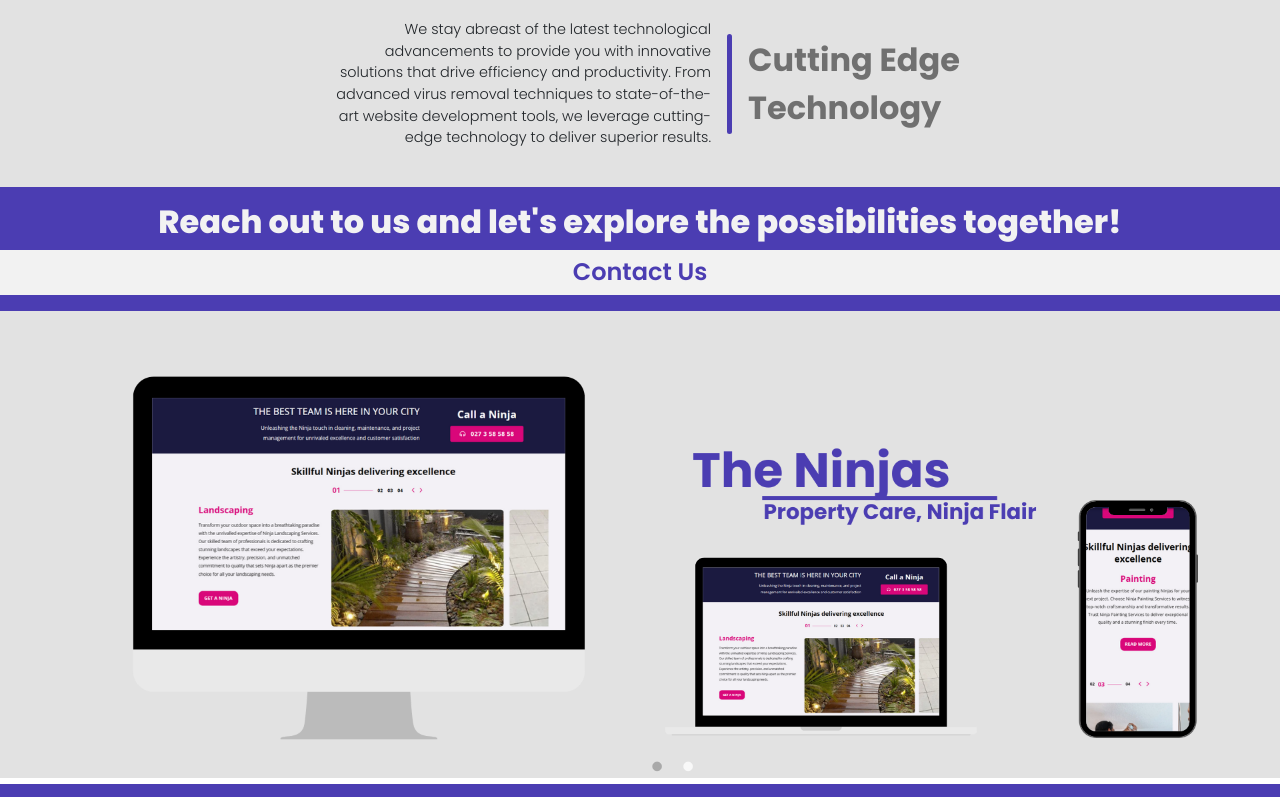
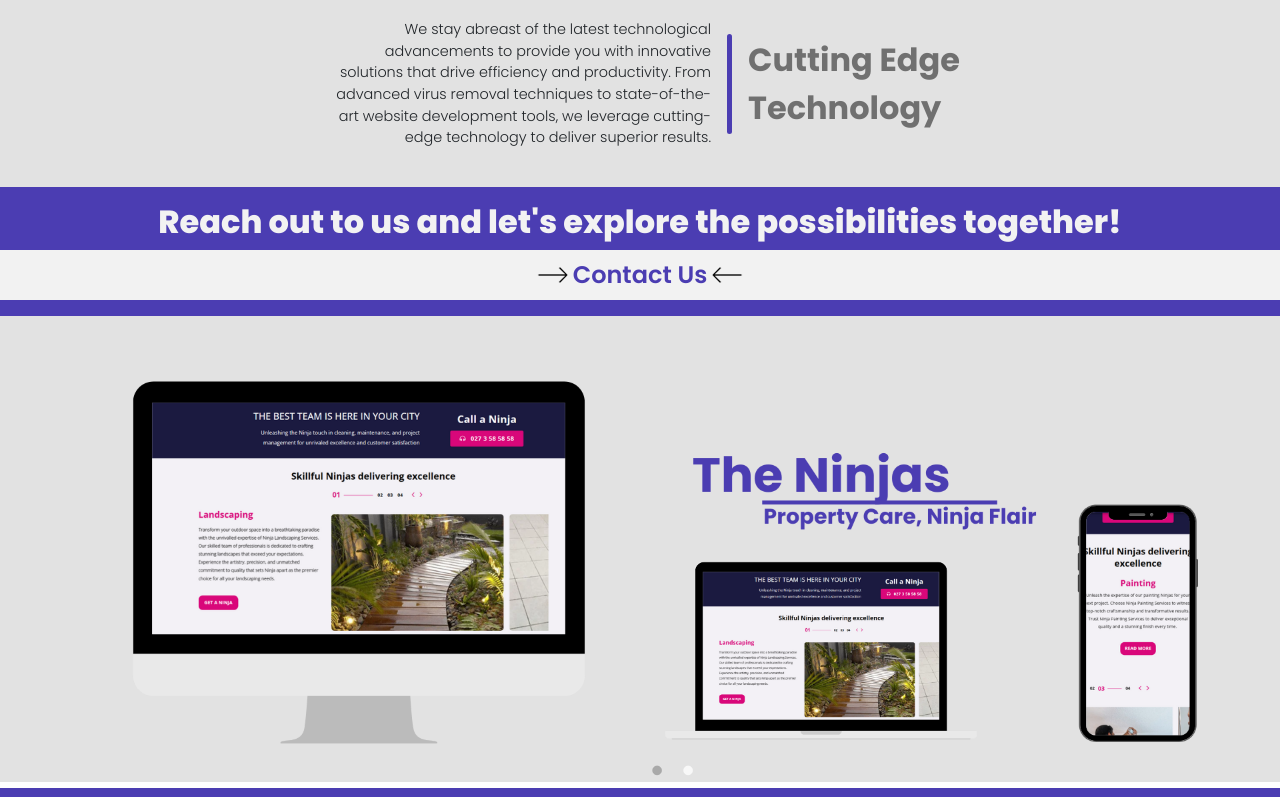
Before and after one commit to baayesh/TechMe, a React (Create React App) app: page / in a window 1280 px wide. Shown: the part 1919-2716 px from the top of the page. Built offline with nearby package versions, Linux system fonts and the light colour scheme; a web font is replaced by a local one.

Commit message:
add two arrows to the contact us section

```diff
--- a/src/pages/Home/Contact Us/ContactUs.css
+++ b/src/pages/Home/Contact Us/ContactUs.css
@@ -1,40 +1,72 @@
-.hm-cus-mdiv{
+.hm-cus-mdiv {
   padding-top: 2%;
   padding-bottom: 2%;
   background-color: #4b3db2;
   padding: 1em 0em;
-
 }
 
-.hm-cus-mlink{
+.hm-cus-mlink {
   text-decoration: none;
 }
 
-.hm-cus-mdiv p{
+.hm-cus-mdiv p {
   font-family: Poppins;
   font-weight: 600;
-    color:#4b3db2;
+  color: #4b3db2;
   font-size: 1.5rem;
   transition: color 0.5s ease;
   margin-bottom: 0;
   text-decoration: none;
-    background-color: #f2f2f2;
+
   padding: 0.2em 0em;
-
 }
 
-.hm-cus-mdiv h3{
+.hm-cus-mdiv h3 {
   font-family: Poppins, sans-serif;
   color: #f2f2f2;
   font-size: 2rem;
   font-weight: 800;
+}
 
+.hm-cus-button {
+  display: flex;
+  justify-content: center;
+  align-items: center;
+  background-color: #f2f2f2;
+  gap: 0.4em;
 }
-.hm-cus-mdiv p:hover{
+
+.hm-cus-left-arrow{
+  animation: hm-cus-arrow-left 1.2s infinite alternate;
+}
+
+.hm-cus-right-arrow{
+  animation: hm-cus-arrow-right 1.2s infinite alternate;
+}
+.hm-cus-mdiv p:hover {
   font-family: Poppins;
   font-weight: 900;
   font-size: 1.5rem;
   cursor: pointer;
   text-decoration: underline;
+}
 
+/* Animarions */
+@keyframes hm-cus-arrow-left {
+  from {
+    transform: translateX(-20px) rotate(90deg);
   }
+  to {
+    transform: translateX(12px) rotate(90deg);
+  }
+}
+
+
+@keyframes hm-cus-arrow-right {
+    from {
+      transform: translateX(20px) rotate(270deg);
+    }
+    to {
+      transform: translateX(-12px) rotate(270deg);
+    }
+  }
--- a/src/pages/Home/Contact Us/ContactUs.jsx
+++ b/src/pages/Home/Contact Us/ContactUs.jsx
@@ -8,10 +8,78 @@ const ContactUs = () => {
     <div>
       <div className="hm-cus-mdiv">
         <h3>Reach out to us and let's explore the possibilities together!</h3>
+        <div className="hm-cus-button">
+          <div>
+            <svg
+              width="50px"
+              height="50px"
+              viewBox="-2.4 -2.4 28.80 28.80"
+              fill="none"
+              className="hm-cus-left-arrow"
+              xmlns="http://www.w3.org/2000/svg"
+              transform="rotate(90)"
+              stroke="#000000"
+              id="Ayesh"
+            >
+              <g stroke-width="0" />
 
-        <Link to="/contact-us" className="hm-cus-mlink">
-          <p>Contact Us</p>
-        </Link>
+              <g
+                stroke-linecap="round"
+                stroke-linejoin="round"
+                stroke="#000000"
+                stroke-width="0.048"
+                id="Ayesh"
+              />
+
+              <g>
+                {" "}
+                <path
+                  d="M12 4V20M12 4L8 8M12 4L16 8"
+                  stroke="#000000"
+                  stroke-width="0.768"
+                  stroke-linecap="round"
+                  stroke-linejoin="round"
+                  id="Ayesh"
+                />{" "}
+              </g>
+            </svg>
+          </div>
+          <Link to="/contact-us" className="hm-cus-mlink">
+            <p>Contact Us</p>
+          </Link>
+          <div>
+            <svg
+              width="50px"
+              height="50px"
+              viewBox="-2.4 -2.4 28.80 28.80"
+              fill="none"
+              className="hm-cus-right-arrow"
+              xmlns="http://www.w3.org/2000/svg"
+              transform="rotate(270)"
+              stroke="#000000"
+            >
+              <g stroke-width="0" />
+
+              <g
+                stroke-linecap="round"
+                stroke-linejoin="round"
+                stroke="#000000"
+                stroke-width="0.048"
+              />
+
+              <g>
+                {" "}
+                <path
+                  d="M12 4V20M12 4L8 8M12 4L16 8"
+                  stroke="#000000"
+                  stroke-width="0.768"
+                  stroke-linecap="round"
+                  stroke-linejoin="round"
+                />{" "}
+              </g>
+            </svg>
+          </div>
+        </div>
       </div>
     </div>
   );
--- a/src/pages/Home/Hero/Hero.jsx
+++ b/src/pages/Home/Hero/Hero.jsx
@@ -9,8 +9,8 @@ const Hero = () => {
   const settings = {
     dots: true,
     fade: true,
-    autoplay: false,
-    autoplaySpeed: 7000,
+    autoplay: true,
+    autoplaySpeed: 5000,
     speed: 700,
     slidesToShow: 1,
     slidesToScroll: 1,
@@ -26,10 +26,12 @@ const Hero = () => {
             and maintenance <span>solutions</span>.
           </p>
 
-          <div >
+          <div>
             <Link to="/services" className="hm-hr-mlink">
               Our Services
             </Link>
+
+            {/* Arrow */}
             <div>
               <svg
                 width="50px"
@@ -41,17 +43,16 @@ const Hero = () => {
                 transform="rotate(0)"
                 stroke="#000000"
               >
-                <g  stroke-width="0" />
+                <g stroke-width="0" />
 
                 <g
-
                   stroke-linecap="round"
                   stroke-linejoin="round"
                   stroke="#000000"
                   stroke-width="0.048"
                 />
 
-                <g >
+                <g>
                   {" "}
                   <path
                     d="M12 4V20M12 4L8 8M12 4L16 8"
@@ -75,6 +76,37 @@ const Hero = () => {
           <Link to="/services" className="hm-hr-mlink">
             Our Services
           </Link>
+          {/* Arrow */}
+          <div>
+            <svg
+              width="50px"
+              height="50px"
+              viewBox="-2.4 -2.4 28.80 28.80"
+              fill="none"
+              className="hm-hr-marrow"
+              xmlns="http://www.w3.org/2000/svg"
+              transform="rotate(0)"
+              stroke="#000000"
+            >
+              <g stroke-width="0" />
+              <g
+                stroke-linecap="round"
+                stroke-linejoin="round"
+                stroke="#000000"
+                stroke-width="0.048"
+              />
+              <g>
+                {" "}
+                <path
+                  d="M12 4V20M12 4L8 8M12 4L16 8"
+                  stroke="#f2f2f2"
+                  stroke-width="0.768"
+                  stroke-linecap="round"
+                  stroke-linejoin="round"
+                />{" "}
+              </g>
+            </svg>
+          </div>
         </div>
         {/* Content 3 */}
 
@@ -86,6 +118,38 @@ const Hero = () => {
           <Link to="/contact-us" className="hm-hr-mlink">
             Contact Us
           </Link>
+
+          {/* Arrow */}
+          <div>
+            <svg
+              width="50px"
+              height="50px"
+              viewBox="-2.4 -2.4 28.80 28.80"
+              fill="none"
+              className="hm-hr-marrow"
+              xmlns="http://www.w3.org/2000/svg"
+              transform="rotate(0)"
+              stroke="#000000"
+            >
+              <g stroke-width="0" />
+              <g
+                stroke-linecap="round"
+                stroke-linejoin="round"
+                stroke="#000000"
+                stroke-width="0.048"
+              />
+              <g>
+                {" "}
+                <path
+                  d="M12 4V20M12 4L8 8M12 4L16 8"
+                  stroke="#f2f2f2"
+                  stroke-width="0.768"
+                  stroke-linecap="round"
+                  stroke-linejoin="round"
+                />{" "}
+              </g>
+            </svg>
+          </div>
         </div>
       </Slider>
     </div>
```
Lines whose indentation alone changed are shown as unchanged.
